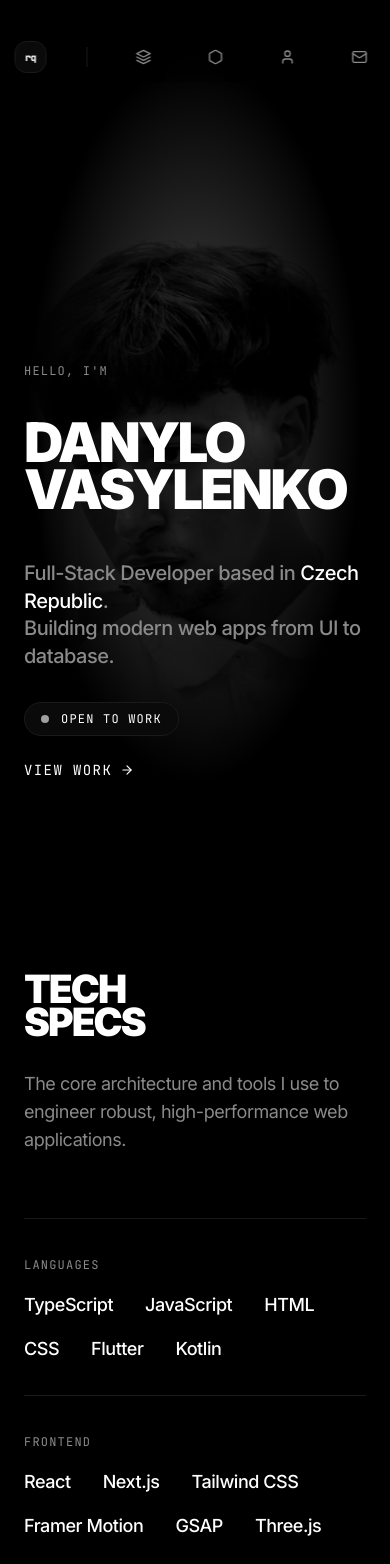
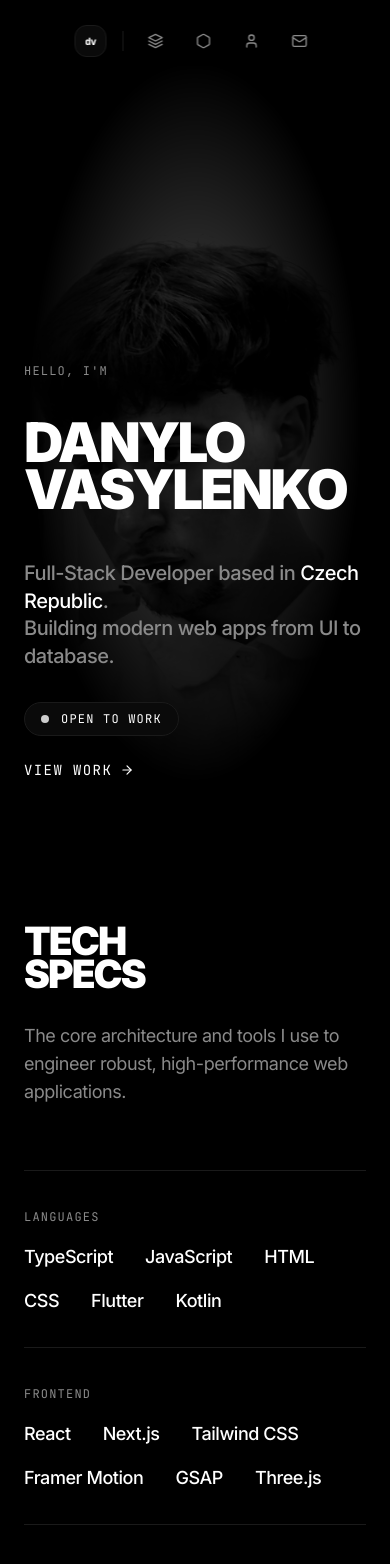
Before and after one commit to raniqd/my-portfolio, a Next.js app: page / in a window 390 px wide. Shown: the top 1564 px of the page. Built offline with nearby package versions, Linux system fonts and the light colour scheme.

Commit message:
fix: full mobile optimization across all sections

```diff
--- a/src/components/layout/Header.tsx
+++ b/src/components/layout/Header.tsx
@@ -97,7 +97,7 @@ export default function Header() {
   return (
     <motion.header
       style={{ backgroundColor, borderColor }}
-      className="fixed top-8 left-1/2 z-50 flex items-center gap-10 md:gap-20 rounded-[2rem] border px-10 md:px-20 py-2 backdrop-blur-lg"
+      className="fixed top-4 md:top-8 left-1/2 z-50 flex items-center gap-4 md:gap-20 rounded-full md:rounded-[2rem] border px-4 md:px-20 py-2 backdrop-blur-lg"
       initial={{ y: -50, opacity: 0, x: "-50%" }}
       animate={{ y: 0, opacity: 1, x: "-50%" }}
       transition={{ duration: 0.6, delay: 0.2 }}
@@ -109,7 +109,7 @@ export default function Header() {
         onClick={(e) => handleNav(e, 'hero')}
         className="flex w-[32px] h-[32px] items-center justify-center rounded-xl bg-[#0A0A0A] border border-[#1A1A1A] hover:bg-[#FFFFFF] group transition-colors duration-300"
       >
-        <span className="text-[#FFFFFF] group-hover:text-[#000000] font-black text-[10px] font-mono tracking-tighter transition-colors duration-300">rq</span>
+        <span className="text-[#FFFFFF] group-hover:text-[#000000] font-black text-[10px] font-mono tracking-tighter transition-colors duration-300">dv</span>
       </a>
 
       <div className="w-[1px] h-5 bg-[#1A1A1A]" />
--- a/src/components/sections/AboutSection.tsx
+++ b/src/components/sections/AboutSection.tsx
@@ -24,7 +24,7 @@ export default function AboutSection() {
   });
 
   return (
-    <section id="about" ref={sectionRef} className="relative py-32 md:py-64 bg-[#000000] flex items-center justify-center min-h-[80vh]">
+    <section id="about" ref={sectionRef} className="relative py-20 md:py-64 bg-[#000000] flex items-center justify-center min-h-[60vh] md:min-h-[80vh]">
       <div className="max-w-5xl mx-auto px-6 md:px-10 text-center">
 
         <div className="flex justify-center mb-16">
@@ -35,7 +35,7 @@ export default function AboutSection() {
           </div>
         </div>
 
-        <h2 className="text-3xl md:text-5xl lg:text-6xl font-medium tracking-tight text-[#FFFFFF] leading-[1.3] flex flex-wrap justify-center">
+        <h2 className="text-xl sm:text-3xl md:text-5xl lg:text-6xl font-medium tracking-tight text-[#FFFFFF] leading-[1.5] sm:leading-[1.4] md:leading-[1.3] flex flex-wrap justify-center">
           {words.map((word, i) => {
             const start = i / words.length;
             const end = start + (1 / words.length);
--- a/src/components/sections/ContactSection.tsx
+++ b/src/components/sections/ContactSection.tsx
@@ -24,9 +24,9 @@ export default function ContactSection() {
 
         <a
           href="mailto:danilavasilenko15@gmail.com"
-          className="group block w-full text-center py-24 md:py-32 border border-[#1A1A1A]"
+          className="group block w-full text-center py-16 md:py-32 border border-[#1A1A1A]"
         >
-          <span className="text-[5vw] md:text-[4vw] font-black tracking-tight text-[#CCCCCC] group-hover:text-[#FFFFFF] transition-colors duration-500">
+          <span className="text-[4.5vw] sm:text-[4vw] md:text-[3vw] font-black tracking-tight text-[#CCCCCC] group-hover:text-[#FFFFFF] transition-colors duration-500 break-all">
             danilavasilenko15@gmail.com
           </span>
         </a>
--- a/src/components/sections/HeroSection.tsx
+++ b/src/components/sections/HeroSection.tsx
@@ -23,7 +23,7 @@ export default function HeroSection() {
     <section
       id="hero"
       ref={sectionRef}
-      className="relative w-full h-[100svh] min-h-[700px] flex flex-col justify-between px-6 md:px-10 overflow-hidden bg-[#000000]"
+      className="relative w-full h-[100svh] min-h-[600px] flex flex-col justify-between px-6 md:px-10 overflow-hidden bg-[#000000]"
     >
       {/* Large integrated portrait in B&W */}
       <motion.div style={{ y, opacity }} className="absolute inset-0 flex items-center justify-center pointer-events-none z-0">
--- a/src/components/sections/TechStackSection.tsx
+++ b/src/components/sections/TechStackSection.tsx
@@ -68,7 +68,7 @@ export default function TechStackSection() {
   const opacity = useTransform(scrollYProgress, [0, 1], [0.3, 1]);
 
   return (
-    <section id="stack" ref={sectionRef} className="relative py-32 md:py-48 bg-[#000000]">
+    <section id="stack" ref={sectionRef} className="relative py-20 md:py-48 bg-[#000000]">
       <motion.div style={{ filter, opacity }} className="max-w-7xl mx-auto px-6 md:px-10">
 
         {/* Header */}
--- a/src/components/sections/WorkSection.tsx
+++ b/src/components/sections/WorkSection.tsx
@@ -50,7 +50,7 @@ function ProjectBlock({ project }: { project: Project }) {
     <motion.div
       ref={ref}
       style={{ opacity, filter, scale }}
-      className="relative flex flex-col md:flex-row gap-8 md:gap-16 py-16 md:py-32 border-t border-[#1A1A1A] group"
+      className="relative flex flex-col md:flex-row gap-6 md:gap-16 py-10 md:py-32 border-t border-[#1A1A1A] group"
     >
       <div className="w-full md:w-1/3 flex flex-col justify-between">
         <div>
@@ -79,7 +79,7 @@ function ProjectBlock({ project }: { project: Project }) {
 
       <div className="w-full md:w-2/3">
         {/* Cinematic wide frame for the project */}
-        <div className="w-full aspect-[4/3] md:aspect-[16/10] bg-[#0A0A0A] border border-[#1A1A1A] overflow-hidden relative group/image hover:border-[#333333] transition-colors duration-500">
+        <div className="w-full aspect-[16/10] bg-[#0A0A0A] border border-[#1A1A1A] overflow-hidden relative group/image hover:border-[#333333] transition-colors duration-500">
 
           {/* Visualization */}
           {project.id === 'portfolio' ? (
@@ -132,7 +132,7 @@ export default function WorkSection() {
   const projects = useProjects();
 
   return (
-    <section id="work" className="relative py-32 md:py-48 bg-[#000000]">
+    <section id="work" className="relative py-20 md:py-48 bg-[#000000]">
       <div className="max-w-7xl mx-auto px-6 md:px-10">
 
         {/* Header */}
```
